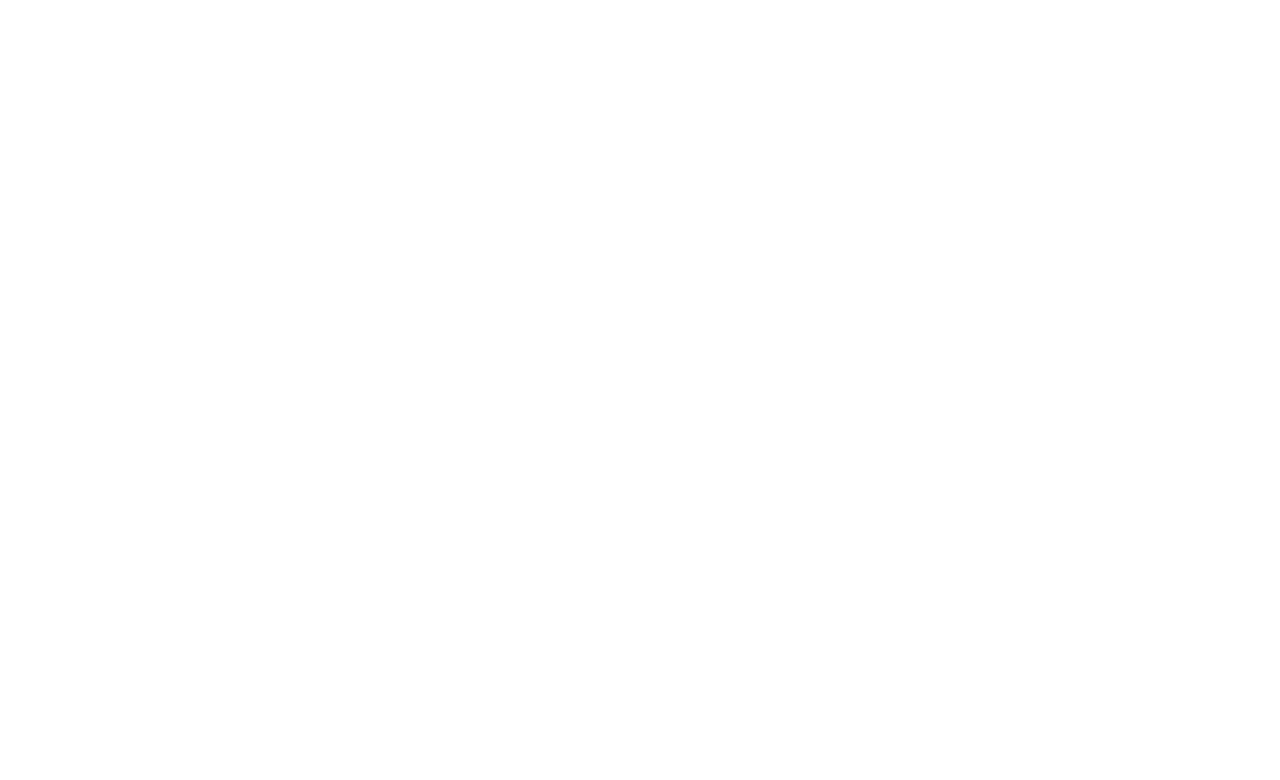
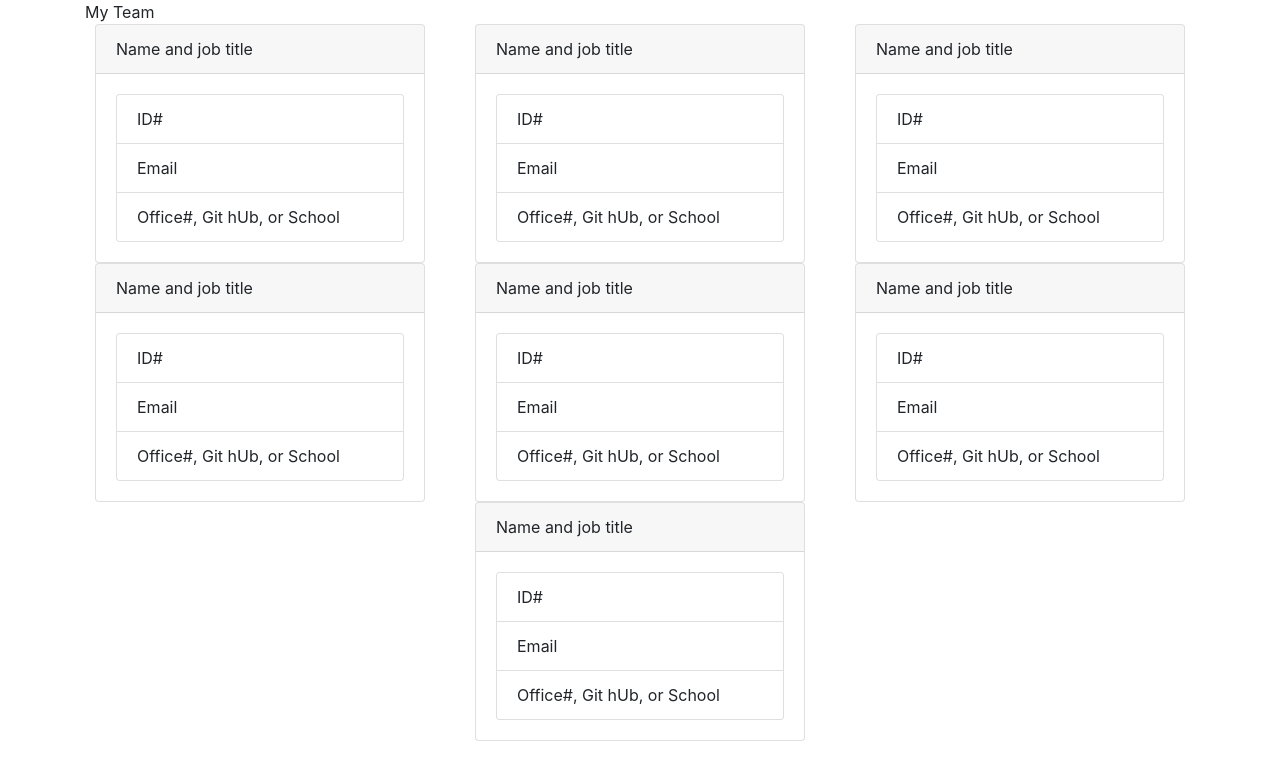
Before and after one commit to Vaughnsmcp/Unit10HW_OOP, a website: page templates/index.html in a window 1280 px wide. Drawn offline with nearby package versions, Linux system fonts and the light colour scheme.

Commit message:
edited index and js files, added readme to save folder for github

```diff
--- a/Lib/engineer.js
+++ b/Lib/engineer.js
@@ -9,7 +9,7 @@ class Engineer extends Employee {
     }
     getRole() { return 'Engineer' }
 
-    getGithub() {return this.github}
+    getGitHub() {return this.github}
 
     }
 
--- a/app.js
+++ b/app.js
@@ -4,7 +4,7 @@ const Intern = require("./lib/Intern");
 const inquirer = require("inquirer")
 const path = require("path")
 const fs = require("fs")
-const render = require("./lib/generateHTML")
+// const render = require("./lib/generateHTML")
 const prompts = require("./prompts");
 
 
--- a/package.json
+++ b/package.json
@@ -4,7 +4,8 @@
   "description": "",
   "main": "employee.js",
   "scripts": {
-    "test": "jest"
+    "test": "jest",
+    "start": "node app.js"
   },
   "keywords": [],
   "author": "Vaughn McPherson",
--- /dev/null
+++ b/templates/generateHTML.js
@@ -0,0 +1,58 @@
+function teamCard(teamMember) {
+    return `
+    <div class="card">
+      <div class="card-header">
+      ${teamMember.getName()} ${teamMember.getRole()}
+        Engineer
+      </div>
+      <div class="card-body">
+          <div class="card" style="width: 18rem;">
+              <ul class="list-group list-group-flush">
+                <li class="list-group-item">${teamMember.getId()}</li>
+                <li class="list-group-item">${teamMember.getEmail()}</li>
+                <li class="list-group-item">${getDetails(teamMember)}</li>
+              </ul>
+            </div>
+      </div>
+    </div>
+    `
+}
+function getDetails(teamMember) {
+    switch (teamMember.getRole()) {
+        case "Manager":
+            return teamMember.getOfficeNumber()
+        case "Intern":
+            return teamMember.getSchool()
+        default:
+            return teamMember.getGitHub()
+
+    }
+}
+module.exports=function generateHtml(teamMembers) {
+    return `
+    <!DOCTYPE html>
+    <html lang="en">
+
+      <head>
+          <link rel="stylesheet" href="https://stackpath.bootstrapcdn.com/bootstrap/4.4.1/css/bootstrap.min.css"
+              integrity="sha384-Vkoo8x4CGsO3+Hhxv8T/Q5PaXtkKtu6ug5TOeNV6gBiFeWPGFN9MuhOf23Q9Ifjh" crossorigin="anonymous">
+          <meta charset="UTF-8">
+          <meta name="viewport" content="width=device-width, initial-scale=1.0">
+          <meta http-equiv="X-UA-Compatible" content="ie=edge">
+          <title>Document</title>
+      </head>
+
+      <body>
+        <div class="container">
+          <header>My Team</header>
+          <div class="row d-flex flex-wrap justify-content-around">
+                ${teamMembers.map(teamMember => teamCard(teamMember))}
+
+          </div>
+        </div>
+      </body>
+
+    </html>`
+
+
+}
--- a/templates/index.html
+++ b/templates/index.html
@@ -1,12 +1,120 @@
 <!DOCTYPE html>
 <html lang="en">
+
 <head>
+    <link rel="stylesheet" href="https://stackpath.bootstrapcdn.com/bootstrap/4.4.1/css/bootstrap.min.css"
+        integrity="sha384-Vkoo8x4CGsO3+Hhxv8T/Q5PaXtkKtu6ug5TOeNV6gBiFeWPGFN9MuhOf23Q9Ifjh" crossorigin="anonymous">
     <meta charset="UTF-8">
     <meta name="viewport" content="width=device-width, initial-scale=1.0">
     <meta http-equiv="X-UA-Compatible" content="ie=edge">
     <title>Document</title>
 </head>
+
 <body>
+    <div class="container">
+        <header>My Team</header>
+        <div class="row d-flex flex-wrap justify-content-around">
+            <div class="card">
+                <div class="card-header">
+                    Name and job title
+                </div>
+                <div class="card-body">
+                    <div class="card" style="width: 18rem;">
+                        <ul class="list-group list-group-flush">
+                            <li class="list-group-item">ID#</li>
+                            <li class="list-group-item">Email</li>
+                            <li class="list-group-item">Office#, Git hUb, or School</li>
+                        </ul>
+                    </div>
+                </div>
+            </div>
+            <div class="card">
+                <div class="card-header">
+                    Name and job title
+                </div>
+                <div class="card-body">
+                    <div class="card" style="width: 18rem;">
+                        <ul class="list-group list-group-flush">
+                            <li class="list-group-item">ID#</li>
+                            <li class="list-group-item">Email</li>
+                            <li class="list-group-item">Office#, Git hUb, or School</li>
+                        </ul>
+                    </div>
+                </div>
+            </div>
+            <div class="card">
+                <div class="card-header">
+                    Name and job title
+                </div>
+                <div class="card-body">
+                    <div class="card" style="width: 18rem;">
+                        <ul class="list-group list-group-flush">
+                            <li class="list-group-item">ID#</li>
+                            <li class="list-group-item">Email</li>
+                            <li class="list-group-item">Office#, Git hUb, or School</li>
+                        </ul>
+                    </div>
+                </div>
+            </div>         <div class="card">
+                <div class="card-header">
+                    Name and job title
+                </div>
+                <div class="card-body">
+                    <div class="card" style="width: 18rem;">
+                        <ul class="list-group list-group-flush">
+                            <li class="list-group-item">ID#</li>
+                            <li class="list-group-item">Email</li>
+                            <li class="list-group-item">Office#, Git hUb, or School</li>
+                        </ul>
+                    </div>
+                </div>
+            </div>         <div class="card">
+                <div class="card-header">
+                    Name and job title
+                </div>
+                <div class="card-body">
+                    <div class="card" style="width: 18rem;">
+                        <ul class="list-group list-group-flush">
+                            <li class="list-group-item">ID#</li>
+                            <li class="list-group-item">Email</li>
+                            <li class="list-group-item">Office#, Git hUb, or School</li>
+                        </ul>
+                    </div>
+                </div>
+            </div>         <div class="card">
+                <div class="card-header">
+                    Name and job title
+                </div>
+                <div class="card-body">
+                    <div class="card" style="width: 18rem;">
+                        <ul class="list-group list-group-flush">
+                            <li class="list-group-item">ID#</li>
+                            <li class="list-group-item">Email</li>
+                            <li class="list-group-item">Office#, Git hUb, or School</li>
+                        </ul>
+                    </div>
+                </div>
+            </div>         <div class="card">
+                <div class="card-header">
+                    Name and job title
+                </div>
+                <div class="card-body">
+                    <div class="card" style="width: 18rem;">
+                        <ul class="list-group list-group-flush">
+                            <li class="list-group-item">ID#</li>
+                            <li class="list-group-item">Email</li>
+                            <li class="list-group-item">Office#, Git hUb, or School</li>
+                        </ul>
+                    </div>
+                </div>
+            </div>
+        </div>
+
+    </div>
+    </div>
+
+
 
 </body>
+
 </html>
```
Also changed, not shown: prompts.js (+13 -7 lines), Lib/generateHTML.js (deleted), output/README.md (added), output/index.html (added).
